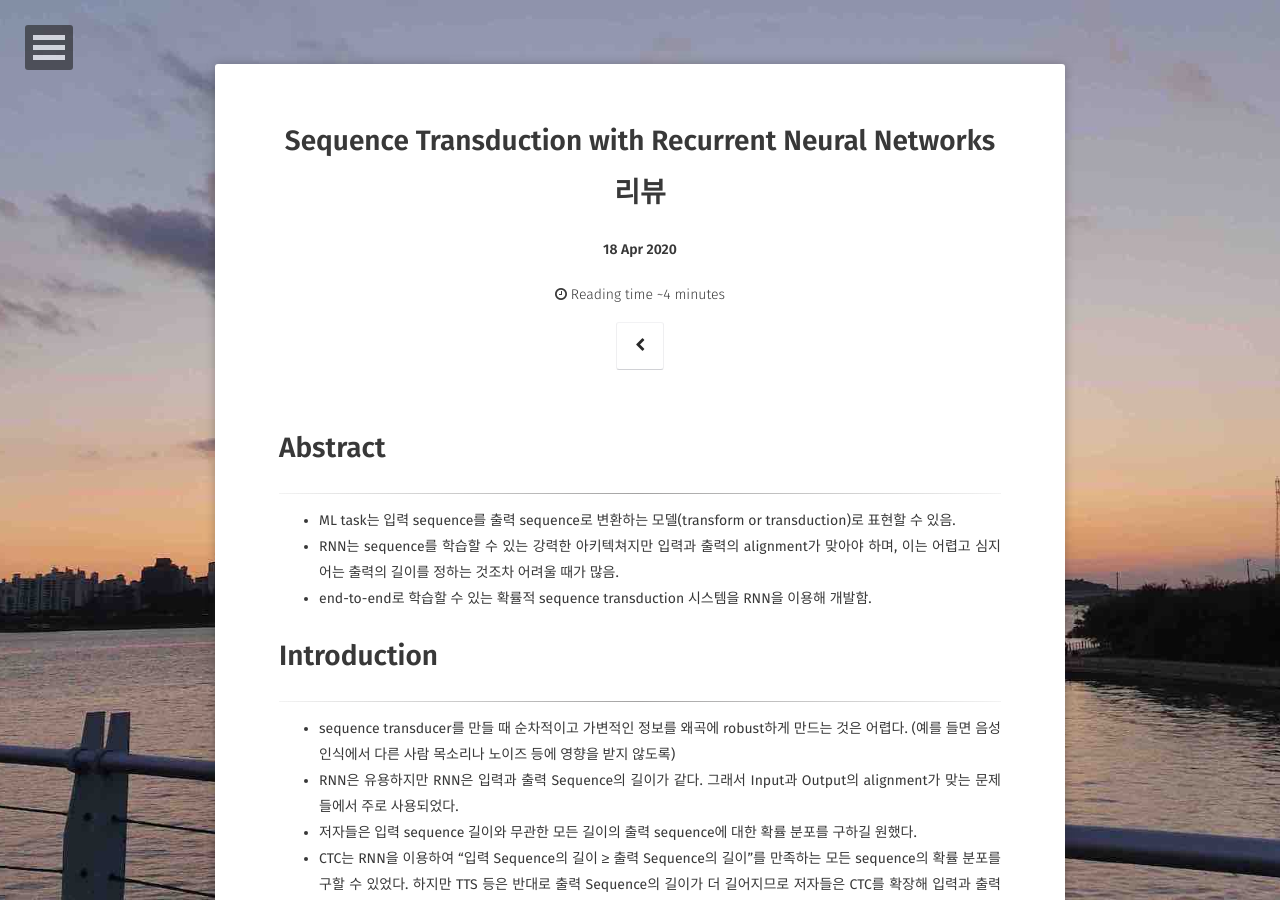
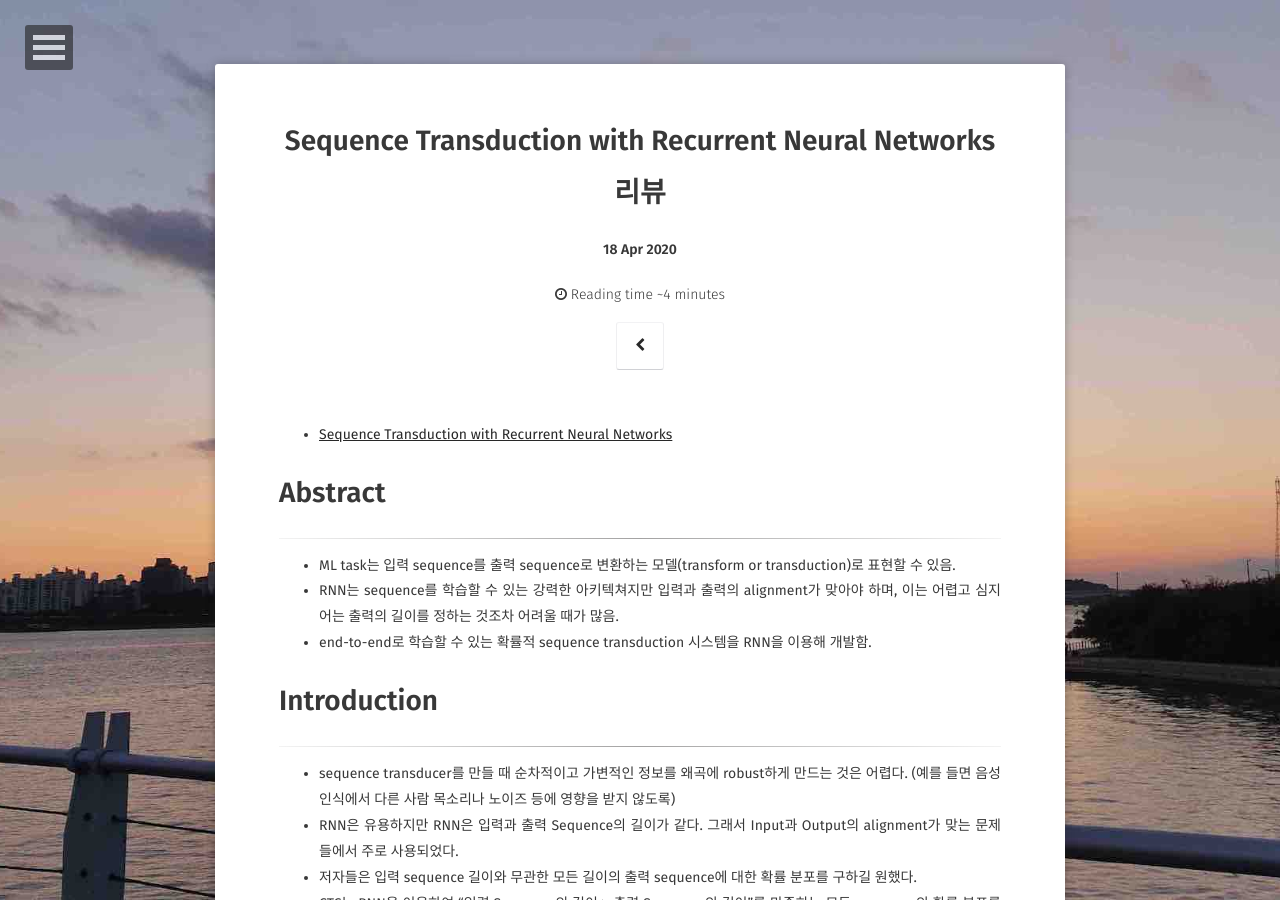
Before and after one commit to psj8252/psj8252.github.io, a Jekyll site: the page built from _posts/2020-04-18-sequence-transduction-with-recurrent-neural-networks.md, in a window 1280 px wide and 900 px high. Built offline with Jekyll 4.4.1, drawn with Linux system fonts in a browser that asks for light colours; comment, search, counter and statistics services are not loaded.

Commit message:
feat: LAS, Transducer 논문 링크 추가

```diff
--- a/_posts/2020-04-18-sequence-transduction-with-recurrent-neural-networks.md
+++ b/_posts/2020-04-18-sequence-transduction-with-recurrent-neural-networks.md
@@ -16,6 +16,8 @@ tag:
 
 <script defer src="https://cdn.jsdelivr.net/npm/katex@0.12.0/dist/contrib/auto-render.min.js" integrity="sha384-mll67QQFJfxn0IYznZYonOWZ644AWYC+Pt2cHqMaRhXVrursRwvLnLaebdGIlYNa" crossorigin="anonymous"
     onload="renderMathInElement(document.body);"></script>
+
+- [Sequence Transduction with Recurrent Neural Networks](https://arxiv.org/abs/1211.3711)
 
 # Abstract
 
```
Also changed, not shown: _posts/2020-04-12-listen-attend-and-spell.md (+1 -0 lines).
